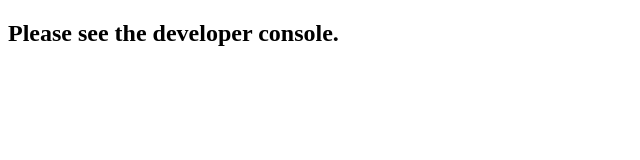
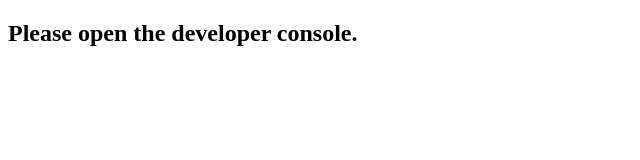
Before and after one commit to khandakershahi/funwithjavascript, a plain HTML site: page index.html in a window 1280 px wide. Shown: the whole page, without its empty margins (0-640 px from the left). Drawn offline with Linux system fonts and the light colour scheme.

Commit message:
index file edit

```diff
--- a/index.html
+++ b/index.html
@@ -6,7 +6,7 @@
     <title>Fun with JS</title>
 </head>
 <body>
-    <h2>Please see the developer console.</h2>
+    <h2>Please open the developer console.</h2>
     <script src="./main.js"></script>
 </body>
 </html>
```
